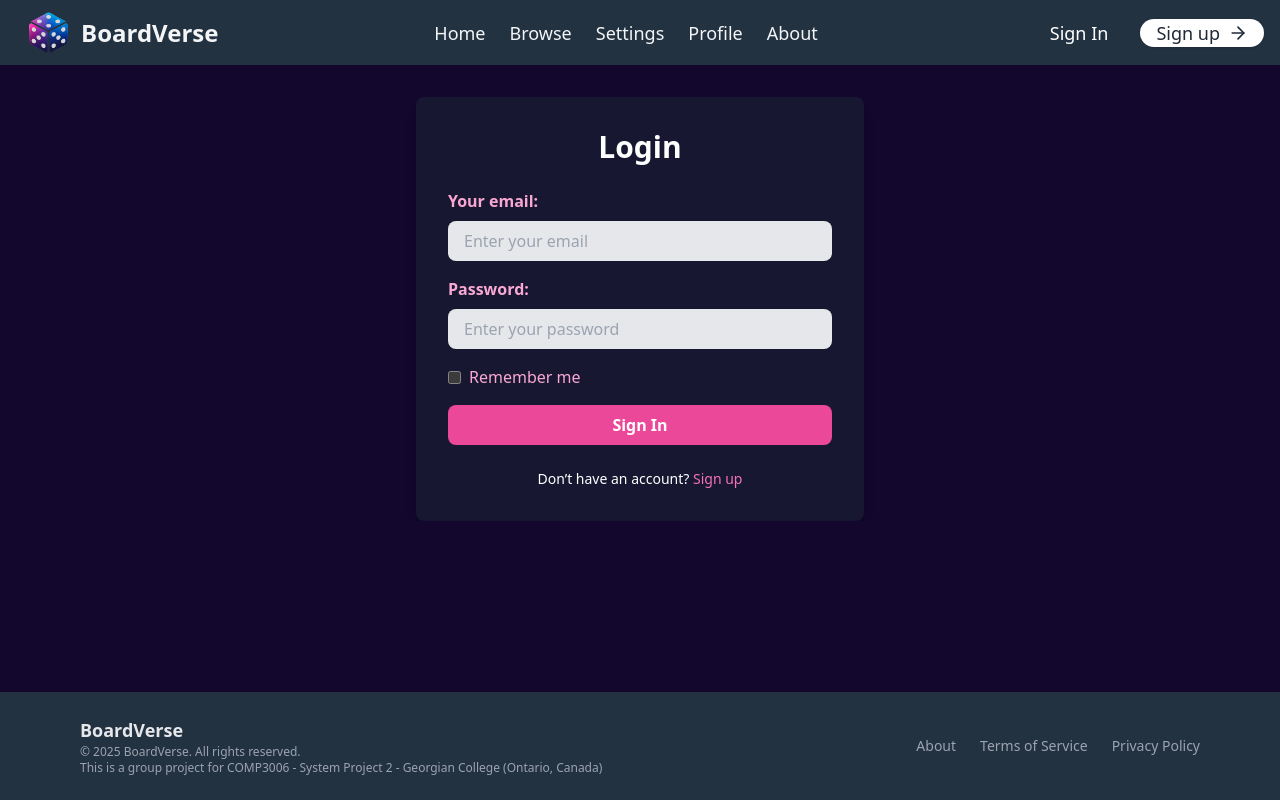
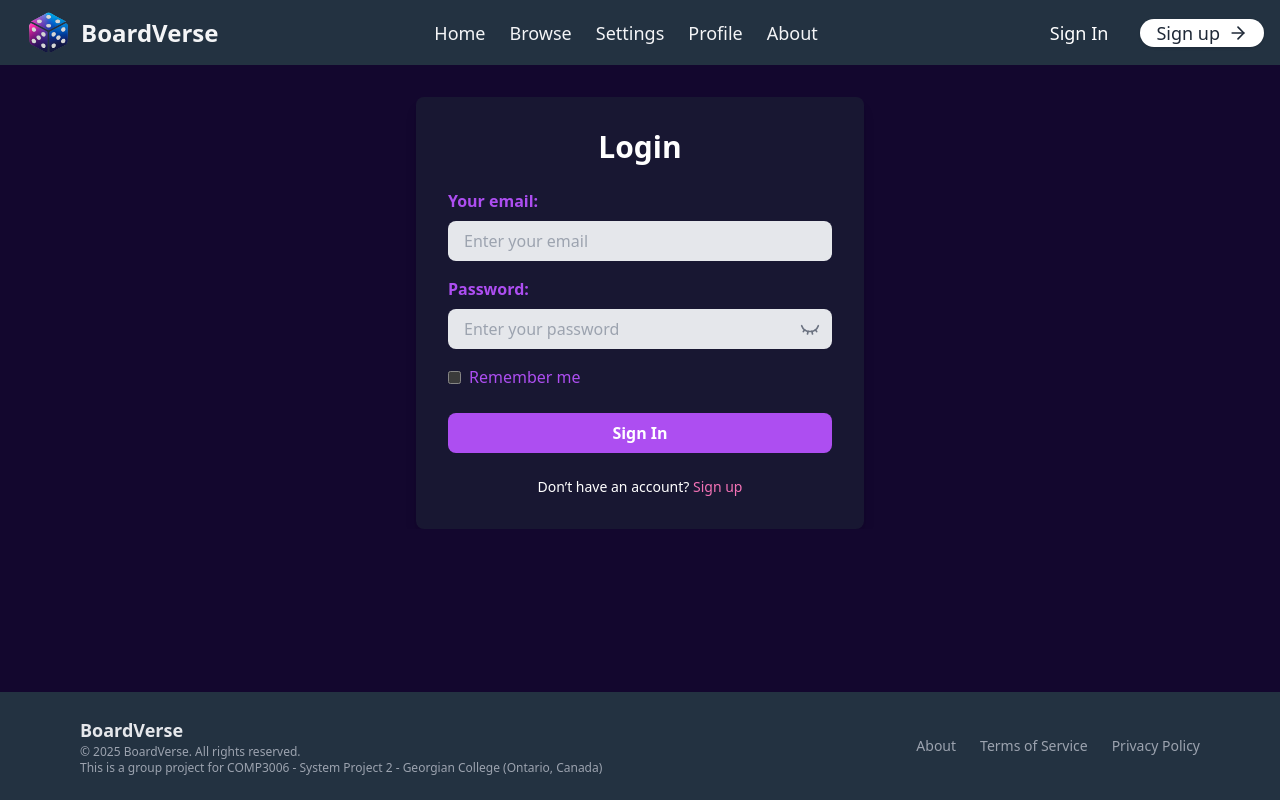
Before and after one commit to AntonKorchynskyi/boardverse-frontend, a Next.js app: page /login in a window 1280 px wide. Built offline with nearby package versions, Linux system fonts and the light colour scheme.

Commit message:
add custom validation to login page, add visible/invisible icon to password fields on both pages, and made forms more pleasant for user to use

```diff
--- a/app/_lib/definitions.js
+++ b/app/_lib/definitions.js
@@ -5,3 +5,8 @@ export const SignupFormSchema = z.object({
   userEmail: z.string().email("Invalid email format"),
   userPassword: z.string().min(6, "Password must be at least 6 characters"),
 });
+
+export const LoginFormSchema = z.object({
+  userEmail: z.string().email("Invalid email format"),
+  userPassword: z.string().min(6, "Password must be at least at least 6 characters"),
+})
--- /dev/null
+++ b/app/login/actions.jsx
@@ -0,0 +1,54 @@
+"use server";
+
+import { LoginFormSchema } from "@/app/_lib/definitions";
+
+export async function login(state, formData) {
+
+  // Validate form data using Zod
+  const validationResult = LoginFormSchema.safeParse({
+    userEmail: formData.get("userEmail"),
+    userPassword: formData.get("userPassword"),
+  });
+
+  if (!validationResult.success) {
+    console.log("Validation failed, skipping DB update.");
+
+
+    console.log(validationResult);
+    console.log(validationResult.error);
+    console.log(validationResult.error.flatten());
+    console.log(validationResult.error.flatten().fieldErrors);
+
+
+    return { errors: validationResult.error.flatten().fieldErrors };
+  }
+
+  const user = validationResult.data;
+
+  console.log(user);
+
+  try {
+    const response = await fetch(
+      "https://boardverse-backend.onrender.com/user/login",
+      {
+        method: "POST",
+        headers: {
+          "Content-Type": "application/json",
+        },
+        body: JSON.stringify(user),
+      }
+    );
+
+    const data = await response.json();
+
+    if (response.ok) {
+      console.log(`Success: ${data.message}, Welcome ${data.userName}!`);
+
+    } else {
+      console.log(`Error: ${data.message || "Login failed!"}`);
+    }
+
+  } catch (error) {
+    console.log(`Error: ${error.message}`);
+  }
+}
--- a/app/login/page.js
+++ b/app/login/page.js
@@ -1,50 +1,19 @@
 'use client';
 
-import React, { useState } from "react";
-import { useRouter } from "next/navigation";
+import React, { useActionState, useState } from "react";
+import { login } from "@/app/login/actions";
+import { EyeClosedIcon, EyeIcon } from "lucide-react";
 
 const LoginPage = () => {
+
+  const [state, action, pending] = useActionState(login);
   const [userEmail, setUserEmail] = useState("");
-  const [userPassword, setUserPassword] = useState("");
-  const [message, setMessage] = useState("");
 
-  const router = useRouter(); // Use Next.js router
+  // Track if the password is visible
+  const [passwordVisible, setPasswordVisible] = useState(false);
 
-  const login = async (event) => {
-    event.preventDefault();
-
-    const body = {
-      userEmail,
-      userPassword,
-    };
-
-    try {
-      const response = await fetch(
-        "https://boardverse-backend.onrender.com/user/login",
-        {
-          method: "POST",
-          headers: {
-            "Content-Type": "application/json",
-          },
-          body: JSON.stringify(body),
-        }
-      );
-
-      const data = await response.json();
-
-      if (response.ok) {
-        setMessage(`Success: ${data.message}, Welcome ${data.userName}!`);
-
-        // Redirect to the home page after a short delay
-        setTimeout(() => {
-          router.push("/"); // Redirects to the home page
-        }, 2000);
-      } else {
-        setMessage(`Error: ${data.message || "Login failed!"}`);
-      }
-    } catch (error) {
-      setMessage(`Error: ${error.message}`);
-    }
+  const togglePasswordVisibility = () => {
+    setPasswordVisible((prevState) => !prevState);
   };
 
   return (
@@ -52,67 +21,83 @@ const LoginPage = () => {
       <div className="w-full max-w-md bg-opacity-50 bg-gray-800 p-8 rounded-lg shadow-lg">
         <h1 className="text-3xl font-bold text-center text-white mb-6">Login</h1>
 
-        <form onSubmit={login}>
+        <form action={action}>
           {/* Email */}
           <div className="mb-4">
             <label
-              className="block text-pink-300 font-semibold mb-2"
-              htmlFor="email"
+              className="block text-[#ad4ef1] font-semibold mb-2"
+              htmlFor="userEmail"
             >
               Your email:
             </label>
             <input
-              id="email"
+              id="userEmail"
               type="email"
+              name="userEmail"
               value={userEmail}
-              onChange={(e) => setUserEmail(e.target.value)}
               className="w-full px-4 py-2 bg-gray-200 text-gray-700 rounded-lg focus:outline-none focus:ring-2 focus:ring-pink-400"
               placeholder="Enter your email"
               required
+              onChange={(e) => setUserEmail(e.target.value)}
             />
+            {state?.errors?.userEmail && <p className="mt-1 text-red-500">{state.errors.userEmail}</p>}
           </div>
 
           {/* Password */}
           <div className="mb-4">
             <label
-              className="block text-pink-300 font-semibold mb-2"
-              htmlFor="password"
+              className="block text-[#ad4ef1] font-semibold mb-2"
+              htmlFor="userPassword"
             >
               Password:
             </label>
-            <input
-              id="password"
-              type="password"
-              value={userPassword}
-              onChange={(e) => setUserPassword(e.target.value)}
-              className="w-full px-4 py-2 bg-gray-200 text-gray-700 rounded-lg focus:outline-none focus:ring-2 focus:ring-pink-400"
-              placeholder="Enter your password"
-              required
-            />
+
+            <div className="relative">
+              <input
+                id="userPassword"
+                type={passwordVisible ? "text" : "password"}
+                name="userPassword"
+                className="w-full px-4 py-2 bg-gray-200 text-gray-700 rounded-lg focus:outline-none focus:ring-2 focus:ring-pink-400"
+                placeholder="Enter your password"
+                required
+              />
+
+              {/* Toggle Button / Icon */}
+              <button
+                type="button"
+                onClick={togglePasswordVisibility}
+                className="absolute right-3 top-[0.65rem] text-gray-500 hover:text-gray-700 transition"
+              >
+                {passwordVisible ? (
+                  <EyeIcon className="w-5 h-5" />
+                ) : (
+                  <EyeClosedIcon className="w-5 h-5" />
+                )}
+              </button>
+            </div>
+            {state?.errors?.userPassword && (
+              <p className="mt-1 text-red-500">{state.errors.userPassword}</p>
+            )}
           </div>
 
           {/* Remember Me */}
           <div className="mb-4 flex items-center">
             <input id="remember" type="checkbox" className="mr-2" />
-            <label htmlFor="remember" className="text-pink-300">
+            <label htmlFor="remember" className="text-[#ad4ef1]">
               Remember me
             </label>
           </div>
 
           {/* Submit Button */}
-          <div className="pb-6">
+          <div className="pb-6 mt-6">
             <button
               type="submit"
-              className="w-full py-2 bg-pink-500 text-white font-bold rounded-lg hover:bg-pink-600 transition"
+              disabled={pending}
+              className="w-full py-2 bg-[#ad4ef1] text-white font-bold rounded-lg hover:bg-pink-600 transition"
             >
-              Sign In
+              {pending ? 'Submitting...' : 'Sign In'}
             </button>
           </div>
-
-          {/* Response Message */}
-          {message && (
-            <p className="text-center text-sm text-white mt-4">{message}</p>
-          )}
 
           {/* Link to Register */}
           <p className="text-center text-sm text-white">
--- a/app/registration/actions.jsx
+++ b/app/registration/actions.jsx
@@ -5,9 +5,9 @@ import { SignupFormSchema } from "@/app/_lib/definitions";
 export async function register(state, formData) {
   // Validate form data using Zod
   const validationResult = SignupFormSchema.safeParse({
-    userName: formData.get("username"),
-    userEmail: formData.get("email"),
-    userPassword: formData.get("password"),
+    userName: formData.get("userName"),
+    userEmail: formData.get("userEmail"),
+    userPassword: formData.get("userPassword"),
   });
 
   if (!validationResult.success) {
--- a/app/registration/page.js
+++ b/app/registration/page.js
@@ -1,11 +1,20 @@
-'use client';
+"use client";
 
-import React, { useActionState } from "react";
+import React, { useActionState, useState } from "react";
 import { register } from "@/app/registration/actions";
+import { EyeClosedIcon, EyeIcon } from "lucide-react";
 
 const RegistrationPage = () => {
+  const [state, action, pending] = useActionState(register);
+  const [userName, setUserName] = useState("");
+  const [userEmail, setUserEmail] = useState("");
 
-  const [state, action, pending] = useActionState(register);
+  // Track if the password is visible
+  const [passwordVisible, setPasswordVisible] = useState(false);
+
+  const togglePasswordVisibility = () => {
+    setPasswordVisible((prevState) => !prevState);
+  };
 
   return (
     <div className="flex items-center justify-center pt-8 overflow-hidden">
@@ -19,67 +28,93 @@ const RegistrationPage = () => {
           <div className="mb-4">
             <label
               className="block text-[#ad4ef1] font-semibold mb-2"
-              htmlFor="username"
+              htmlFor="userName"
             >
               Your username:
             </label>
             <input
-              id="username"
+              id="userName"
               type="text"
-              name="username"
+              name="userName"
+              value={userName}
               className="w-full px-4 py-2 bg-gray-200 text-gray-700 rounded-lg focus:outline-none focus:ring-2 focus:ring-pink-400"
               placeholder="Enter your username"
               required
+              onChange={(e) => setUserName(e.target.value)}
             />
-            {state?.errors?.username && <p className="mt-1 text-red-500">{state.errors.username}</p>}
+            {state?.errors?.userName && (
+              <p className="mt-1 text-red-500">{state.errors.userName}</p>
+            )}
           </div>
 
           {/* Email */}
           <div className="mb-4">
             <label
               className="block text-[#ad4ef1] font-semibold mb-2"
-              htmlFor="email"
+              htmlFor="userEmail"
             >
               Email:
             </label>
             <input
-              id="email"
+              id="userEmail"
               type="email"
-              name="email"
+              name="userEmail"
+              value={userEmail}
               className="w-full px-4 py-2 bg-gray-200 text-gray-700 rounded-lg focus:outline-none focus:ring-2 focus:ring-pink-400"
               placeholder="Enter your email"
               required
+              onChange={(e) => setUserEmail(e.target.value)}
             />
-            {state?.errors?.email && <p className="mt-1 text-red-500">{state.errors.email}</p>}
+            {state?.errors?.userEmail && (
+              <p className="mt-1 text-red-500">{state.errors.userEmail}</p>
+            )}
           </div>
 
           {/* Password */}
           <div className="mb-4">
             <label
               className="block text-[#ad4ef1] font-semibold mb-2"
-              htmlFor="password"
+              htmlFor="userPassword"
             >
               Password:
             </label>
-            <input
-              id="password"
-              type="password"
-              name="password"
-              className="w-full px-4 py-2 bg-gray-200 text-gray-700 rounded-lg focus:outline-none focus:ring-2 focus:ring-pink-400"
-              placeholder="Enter your password"
-              required
-            />
-            {state?.errors?.password && <p className="mt-1 text-red-500">{state.errors.password}</p>}
+
+            <div className="relative">
+              <input
+                id="userPassword"
+                type={passwordVisible ? "text" : "password"}
+                name="userPassword"
+                className="w-full px-4 py-2 bg-gray-200 text-gray-700 rounded-lg focus:outline-none focus:ring-2 focus:ring-pink-400"
+                placeholder="Enter your password"
+                required
+              />
+
+              {/* Toggle Button / Icon */}
+              <button
+                type="button"
+                onClick={togglePasswordVisibility}
+                className="absolute right-3 top-[0.65rem] text-gray-500 hover:text-gray-700 transition"
+              >
+                {passwordVisible ? (
+                  <EyeIcon className="w-5 h-5" />
+                ) : (
+                  <EyeClosedIcon className="w-5 h-5" />
+                )}
+              </button>
+            </div>
+            {state?.errors?.userPassword && (
+              <p className="mt-1 text-red-500">{state.errors.userPassword}</p>
+            )}
           </div>
 
           {/* Submit Button */}
-          <div className="pb-6 mt-14">
+          <div className="pb-6 mt-10">
             <button
               type="submit"
-              className="w-full py-2 bg-[#4a007f] text-white font-bold rounded-lg hover:bg-pink-600 transition"
+              className="w-full py-2 bg-[#ad4ef1] text-white font-bold rounded-lg hover:bg-pink-600 transition"
               disabled={pending}
             >
-              {pending ? 'Submitting...' : 'Sign Up'}
+              {pending ? "Submitting..." : "Sign Up"}
             </button>
           </div>
 
@@ -90,11 +125,6 @@ const RegistrationPage = () => {
               Log in
             </a>
           </p>
-
-          {/* Response Message
-          {message && (
-            <p className="text-center text-sm text-white mt-4">{message}</p>
-          )} */}
         </form>
       </div>
     </div>
```
